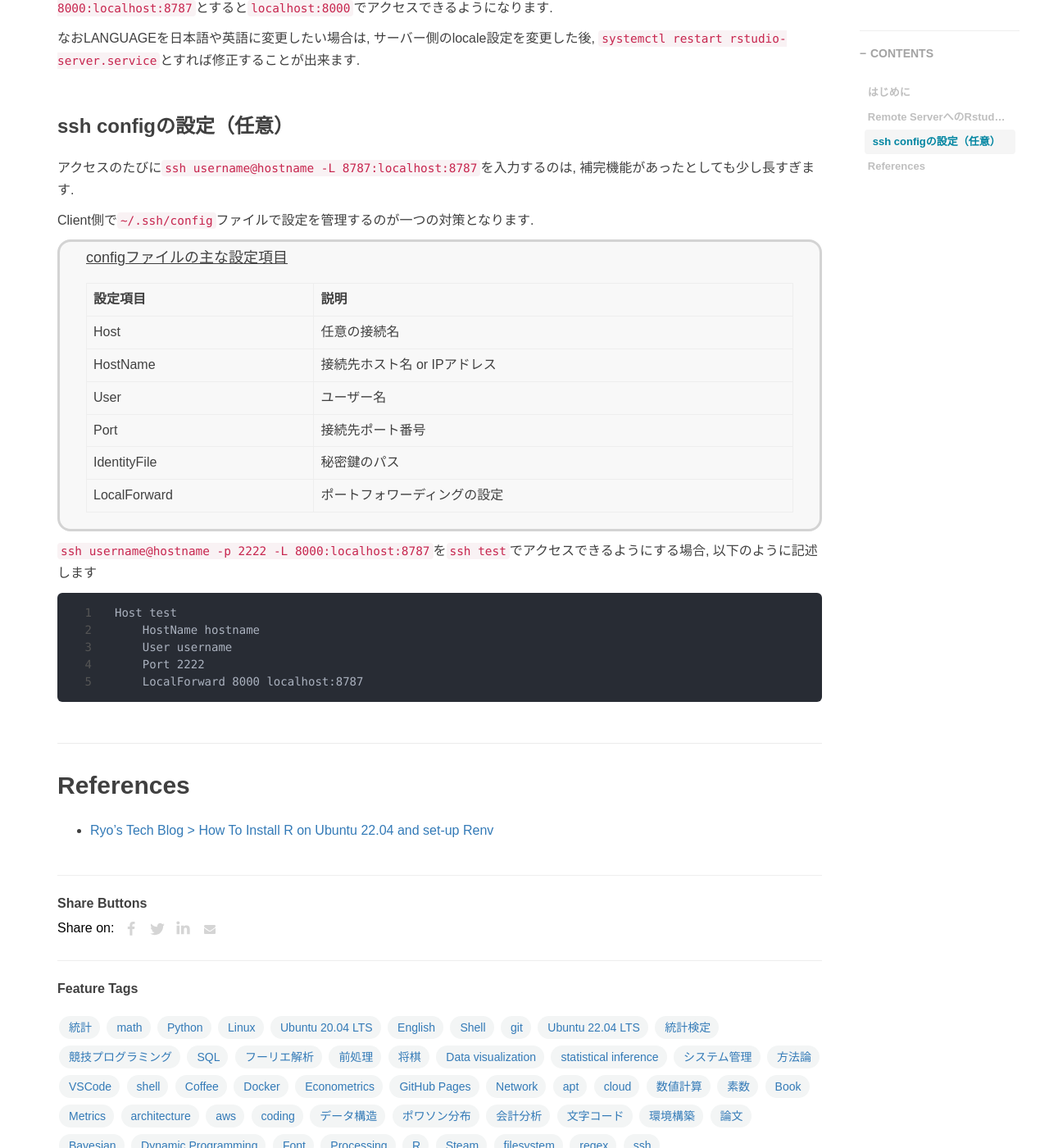
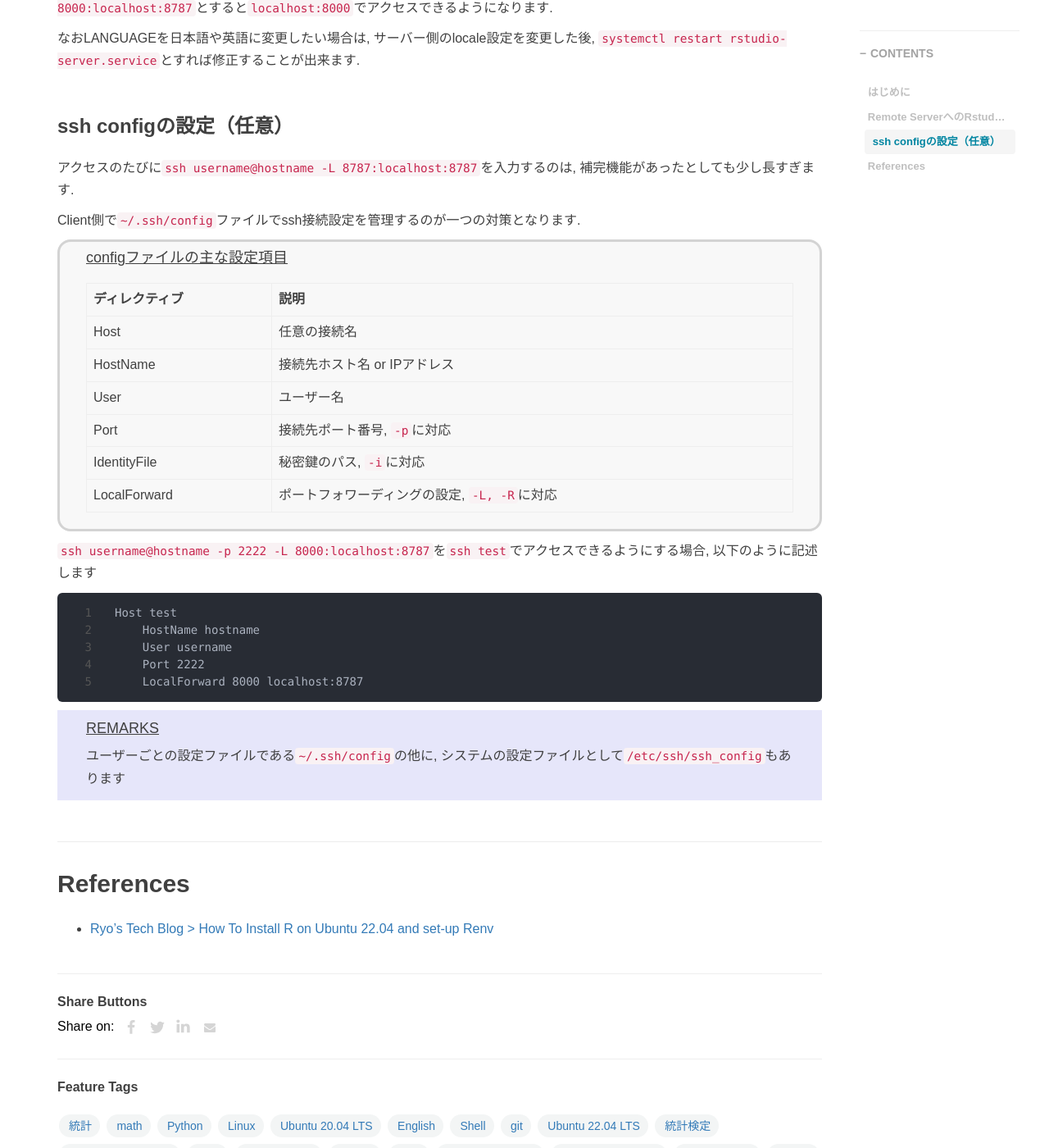
Before and after one commit to RyoNakagami/RyoNakagami.github.io, a Jekyll site: the page built from _posts/2023-08-13-Rstudio-Server-setup.md, in a window 1280 px wide and 1400 px high, scrolled down 2863 px. Shown: the whole window at 82% size. Built offline with Jekyll 4.4.1, drawn with Linux system fonts in a browser that asks for light colours; comment, search, counter and statistics services are not loaded.

````diff
--- a/_posts/2023-08-13-Rstudio-Server-setup.md
+++ b/_posts/2023-08-13-Rstudio-Server-setup.md
@@ -146,20 +146,20 @@ Client側からsshアクセスを以下のコマンドで試みます.
 アクセスのたびに`ssh username@hostname -L 8787:localhost:8787`を入力するのは,
 補完機能があったとしても少し長すぎます.
 
-Client側で`~/.ssh/config`ファイルで設定を管理するのが一つの対策となります.
+Client側で`~/.ssh/config`ファイルでssh接続設定を管理するのが一つの対策となります.
 
 
 <div style='padding-left: 2em; padding-right: 2em; border-radius: 1em; border-style:solid; border-color:#D3D3D3; background-color:#F8F8F8'>
 <p class="h4"><ins>configファイルの主な設定項目</ins></p>
 
-|設定項目|説明|
+|ディレクティブ|説明|
 |---|---|
 |Host|任意の接続名|
 |HostName|接続先ホスト名 or IPアドレス|
 |User|ユーザー名|
-|Port|接続先ポート番号|
-|IdentityFile|秘密鍵のパス|
-|LocalForward|ポートフォワーディングの設定|
+|Port|接続先ポート番号, `-p`に対応|
+|IdentityFile|秘密鍵のパス, `-i`に対応|
+|LocalForward|ポートフォワーディングの設定, `-L, -R`に対応|
 
 </div>
 
@@ -174,6 +174,16 @@ Host test
     LocalForward 8000 localhost:8787
 ```
 
+<div style='padding-left: 2em; padding-right: 2em; border-radius: 0em; border-style:solid; border-color:#e6e6fa; background-color:#e6e6fa'>
+<p class="h4"><ins>REMARKS</ins></p>
+
+ユーザーごとの設定ファイルである`~/.ssh/config`の他に, システムの設定ファイルとして`/etc/ssh/ssh_config`もあります
+
+</div>
+
+
+
+
 References
 ----------
 - [Ryo's Tech Blog > How To Install R on Ubuntu 22.04 and set-up Renv](https://ryonakagami.github.io/2023/07/28/Ubuntu-R-setup/)
````
Also changed, not shown: _posts/2022-02-26-ls-autocouor.md (+54 -15 lines).
